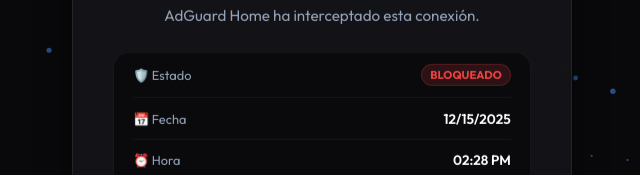
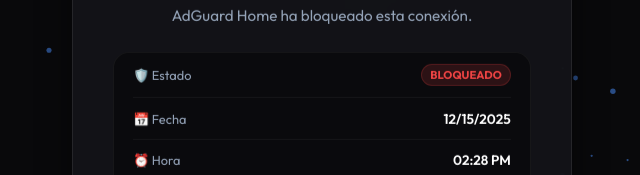
Before and after one commit to elmendezz/unavaible-page-adguard-home, a plain HTML site: page index.html in a window 1280 px wide. Shown: the part 213-388 px from the top of the page, 318-958 px from the left. Drawn offline with Linux system fonts and the light colour scheme.

Commit message:
update index.html

```diff
--- a/index.html
+++ b/index.html
@@ -187,7 +187,7 @@
             <h1 id="dynamic-title">Acceso Restringido</h1>
 
             <p class="main-msg">
-                AdGuard Home ha interceptado esta conexión.
+                AdGuard Home ha bloqueado esta conexión.
             </p>
 
             <div class="details-box">
```
